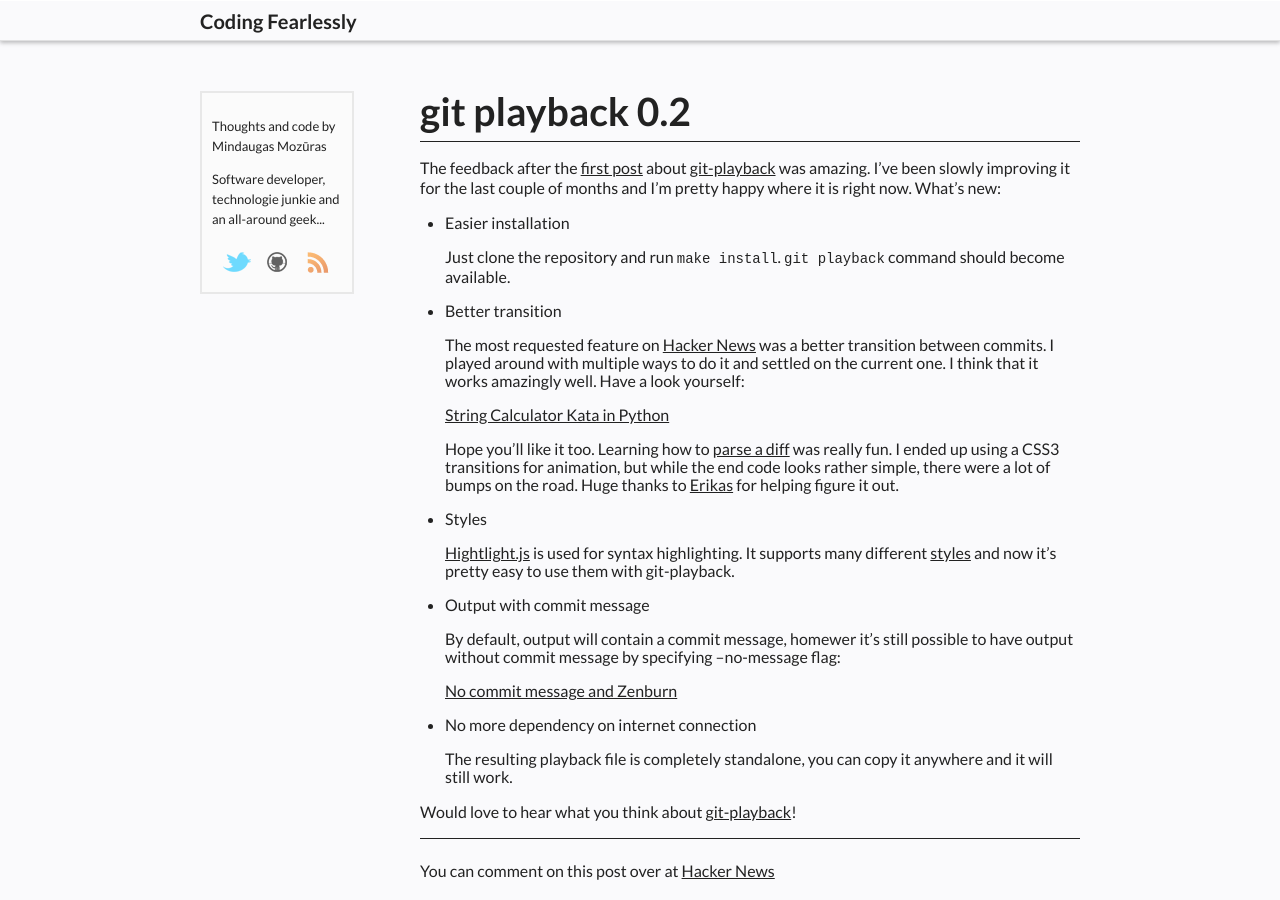
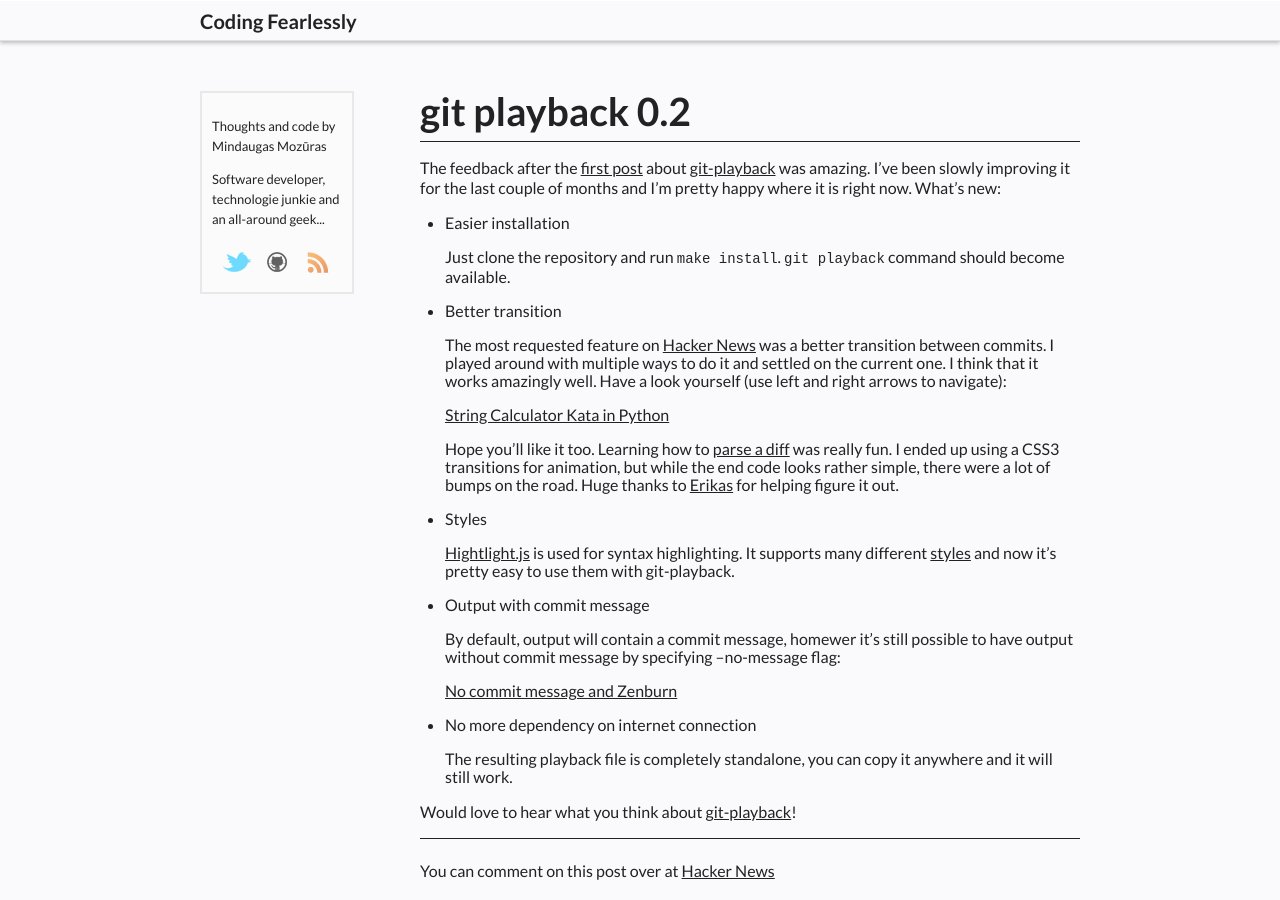
Before and after one commit to mmozuras/mmozuras.github.com, a Jekyll site: the page built from _posts/2012-09-23-git-playback.md, in a window 1280 px wide. Built offline with Jekyll 4.4.1, drawn with Linux system fonts in a browser that asks for light colours; Markdown is read by kramdown in place of the engine named in the settings; comment, search, counter and statistics services are not loaded.

Commit message:
Add a note that arrows should be used for navigation

```diff
--- a/_posts/2012-09-23-git-playback.md
+++ b/_posts/2012-09-23-git-playback.md
@@ -12,7 +12,7 @@
 
 *   Better transition
 
-    The most requested feature on [Hacker News](//news.ycombinator.com/item?id=3972107) was a better transition between commits. I played around with multiple ways to do it and settled on the current one. I think that it works amazingly well. Have a look yourself:
+    The most requested feature on [Hacker News](//news.ycombinator.com/item?id=3972107) was a better transition between commits. I played around with multiple ways to do it and settled on the current one. I think that it works amazingly well. Have a look yourself (use left and right arrows to navigate):
 
     [String Calculator Kata in Python](/static/string-calculator-kata-python-v0.2.html)
 
```
